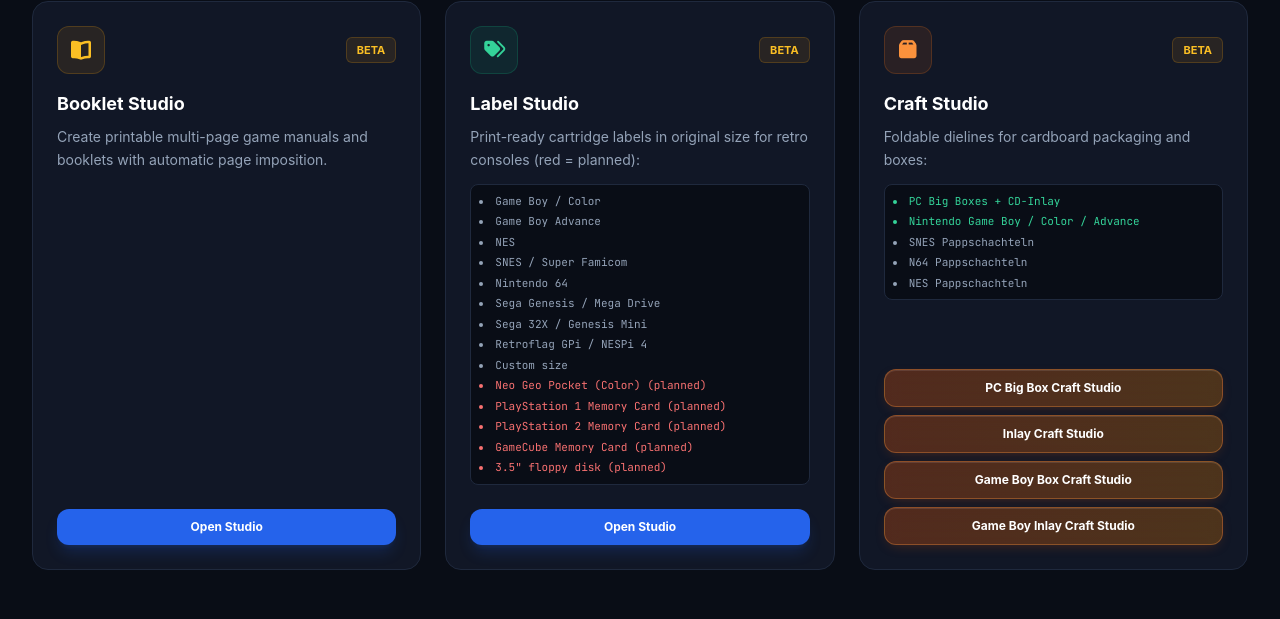
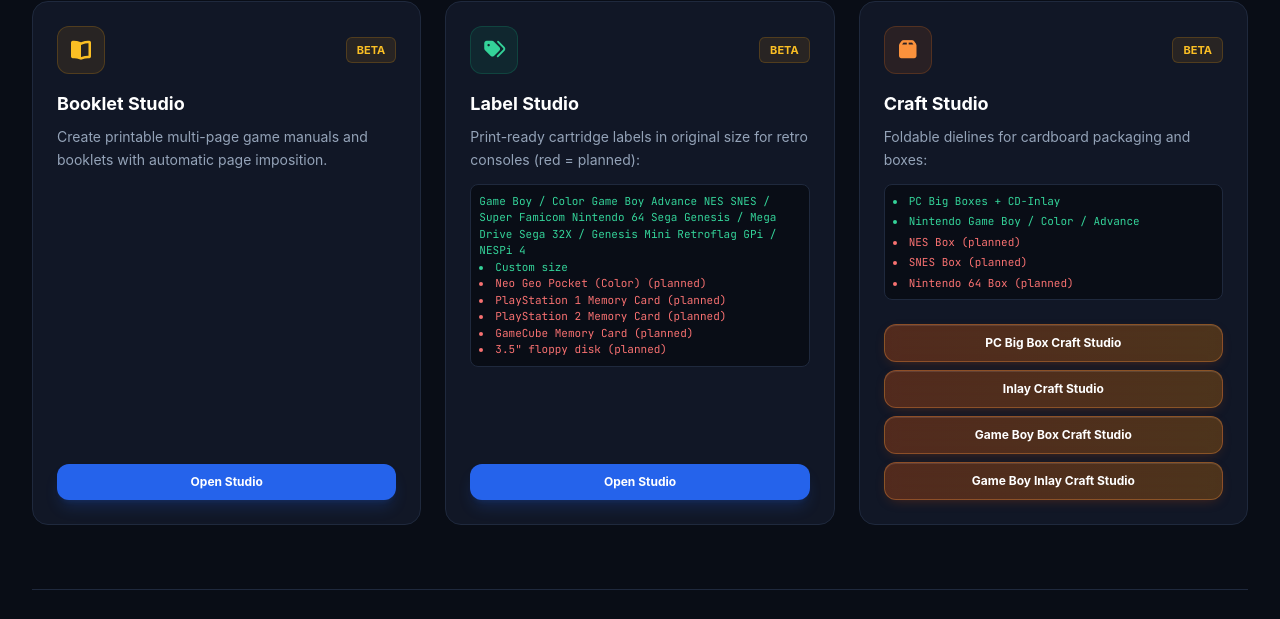
Before and after one commit to KainCo/physical_release_studio, a plain HTML site: page index.html in a window 1280 px wide. Shown: the part 2706-3325 px from the top of the page. Drawn offline with Linux system fonts and the light colour scheme; a web font is replaced by a local one.

Commit message:
font-color change

```diff
--- a/index.html
+++ b/index.html
@@ -671,14 +671,14 @@
               Print-ready cartridge labels in original size for retro consoles (red = planned):
             </p>
             <ul class="text-[11px] text-slate-400 space-y-1 font-mono list-disc list-inside bg-dark-bg p-2 rounded-lg border border-dark-border">
-              <li>Game Boy / Color</li>
-              <li>Game Boy Advance</li>
-              <li>NES</li>
-              <li>SNES / Super Famicom</li>
-              <li>Nintendo 64</li>
-              <li>Sega Genesis / Mega Drive</li>
-              <li>Sega 32X / Genesis Mini</li>
-              <li>Retroflag GPi / NESPi 4</li>
+              <li<li class="text-emerald-400">Game Boy / Color</li>
+              <li<li class="text-emerald-400">Game Boy Advance</li>
+              <li<li class="text-emerald-400">NES</li>
+              <li<li class="text-emerald-400">SNES / Super Famicom</li>
+              <li<li class="text-emerald-400">Nintendo 64</li>
+              <li<li class="text-emerald-400">Sega Genesis / Mega Drive</li>
+              <li<li class="text-emerald-400">Sega 32X / Genesis Mini</li>
+              <li<li class="text-emerald-400">Retroflag GPi / NESPi 4</li>
               <li data-i18n="card_label_custom">Custom size</li>
               <li style="color:#f87171">Neo Geo Pocket (Color) <span class="opacity-80" data-i18n="lbl_planned">(planned)</span></li>
               <li style="color:#f87171">PlayStation 1 Memory Card <span class="opacity-80" data-i18n="lbl_planned">(planned)</span></li>
@@ -708,9 +708,9 @@
             <ul class="text-[11px] text-slate-400 space-y-1 font-mono list-disc list-inside bg-dark-bg p-2 rounded-lg border border-dark-border">
               <li class="text-emerald-400">PC Big Boxes + CD-Inlay</li>
               <li class="text-emerald-400">Nintendo Game Boy / Color / Advance</li>
-              <li>SNES Pappschachteln</li>
-              <li>N64 Pappschachteln</li>
-              <li>NES Pappschachteln</li>
+              <li style="color:#f87171">NES Box <span class="opacity-80" data-i18n="lbl_planned">(planned)</span></li>
+              <li style="color:#f87171">SNES Box <span class="opacity-80" data-i18n="lbl_planned">(planned)</span></li>
+              <li style="color:#f87171">Nintendo 64 Box <span class="opacity-80" data-i18n="lbl_planned">(planned)</span></li>
             </ul>
           </div>
           <div class="mt-6 space-y-2">
```
